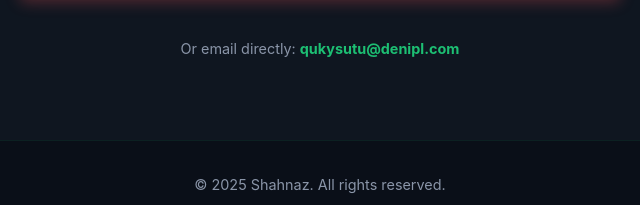
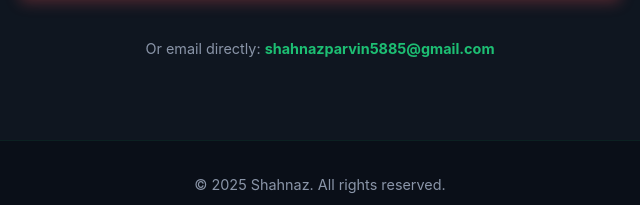
Before and after one commit to shahnazpervin/Shahnazpervin.github.io, a plain HTML site: page index.html in a window 1280 px wide. Shown: the part 3156-3361 px from the top of the page, 320-960 px from the left. Drawn offline with Linux system fonts and the light colour scheme.

Commit message:
Update contact email in the form note

```diff
--- a/index.html
+++ b/index.html
@@ -165,7 +165,7 @@
                 <input type="hidden" name="from_name" value="Portfolio Contact Form">
                 <input type="hidden" name="subject" value="New Client Inquiry - Shahnaz Portfolio">
                 <button type="submit" class="cta-button">Send Message</button>
-                <p class="form-note">Or email directly: <strong>qukysutu@denipl.com</strong></p>
+                <p class="form-note">Or email directly: <strong>shahnazparvin5885@gmail.com</strong></p>
             </form>
         </div>
 
```
